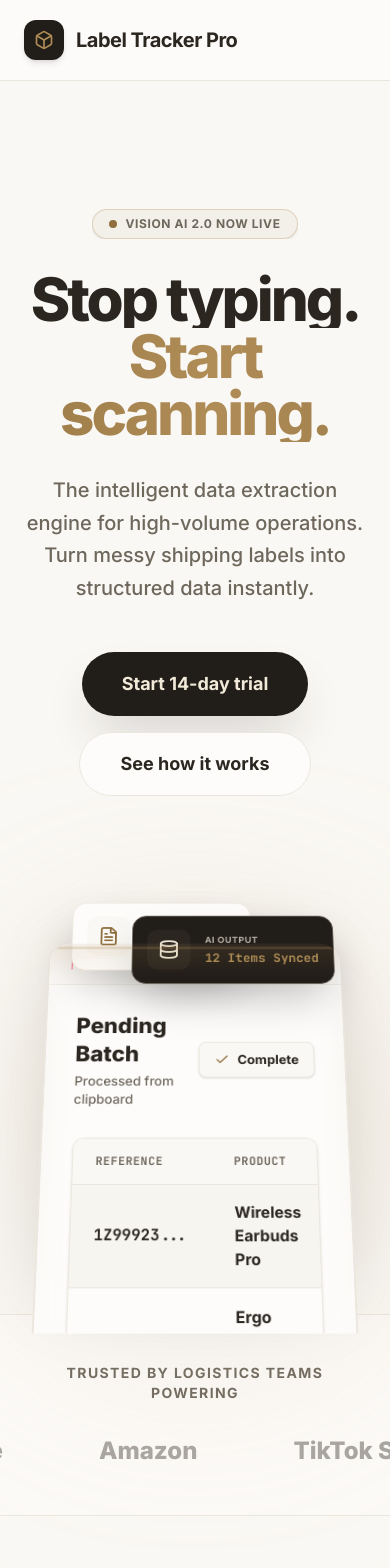
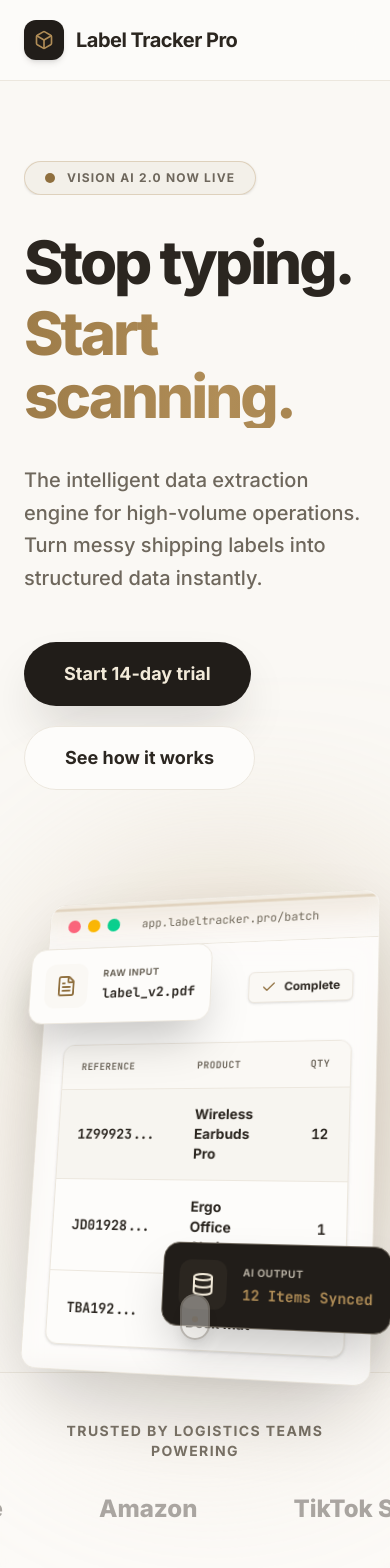
Before and after one commit to mursaleenh2022-del/Label-tracker, a Vue app in the folder frontend/: page / in a window 390 px wide. Shown: the top 1568 px of the page. Built offline with nearby package versions, Linux system fonts and the light colour scheme.

Commit message:
fix: revert hero back to ultra-polished 50/50 split layout while preserving lenis and entrance animations

```diff
--- a/frontend/src/views/LandingView.vue
+++ b/frontend/src/views/LandingView.vue
@@ -26,32 +26,33 @@
       </div>
     </nav>
 
-    <!-- Cinematic Centered Hero Section -->
-    <header class="pt-32 pb-0 px-6 lg:px-8 max-w-7xl mx-auto relative hero-section flex flex-col items-center" ref="heroSection">
+    <!-- 50/50 Split Hero Section with Modern Animations -->
+    <header class="min-h-screen flex items-center pt-20 px-6 lg:px-8 max-w-[90rem] mx-auto relative hero-section" ref="heroSection">
+      <div class="grid lg:grid-cols-2 gap-12 lg:gap-8 items-center w-full">
 
-      <!-- Copy Center -->
+        <!-- Left: Copy (Staggered Reveal) -->
+        <div class="relative z-30 hero-text-wrapper pr-0 lg:pr-12">
 
-      <div class="relative z-30 hero-text-wrapper text-center max-w-4xl mx-auto flex flex-col items-center">
           <div class="hero-pill-wrap overflow-hidden mb-8">
-          <div class="hero-pill inline-flex items-center space-x-2 bg-[#ECE7DE]/50 border border-[#B08D57]/30 rounded-full px-4 py-1.5 shadow-sm">
-            <span class="flex h-2 w-2 relative">
+            <div class="hero-pill inline-flex items-center space-x-3 bg-[#ECE7DE]/50 border border-[#B08D57]/30 rounded-full px-5 py-2 shadow-sm">
+              <span class="flex h-2.5 w-2.5 relative">
                 <span class="animate-ping absolute inline-flex h-full w-full rounded-full bg-[#B08D57] opacity-75"></span>
-              <span class="relative inline-flex rounded-full h-2 w-2 bg-[#8F6F3E]"></span>
+                <span class="relative inline-flex rounded-full h-2.5 w-2.5 bg-[#8F6F3E]"></span>
               </span>
-            <span class="text-xs font-bold uppercase tracking-wider text-[#6E675C]">Vision AI 2.0 Now Live</span>
+              <span class="text-xs font-bold uppercase tracking-widest text-[#6E675C]">Vision AI 2.0 Now Live</span>
             </div>
           </div>
 
-        <h1 class="text-6xl md:text-8xl text-[#2B2620] font-extrabold tracking-tighter mb-8 leading-[0.95] flex flex-col items-center">
-          <span class="overflow-hidden inline-block"><span class="hero-word inline-block transform translate-y-[100%]">Stop typing.</span></span>
-          <span class="overflow-hidden inline-block"><span class="hero-word text-transparent bg-clip-text bg-gradient-to-r from-[#8F6F3E] via-[#B08D57] to-[#8F6F3E] bg-[length:200%_auto] animate-gradient inline-block transform translate-y-[100%]">Start scanning.</span></span>
+          <h1 class="text-6xl md:text-[5.5rem] text-[#2B2620] font-extrabold tracking-tighter mb-8 leading-[1.05] flex flex-col">
+            <span class="overflow-hidden inline-block py-1"><span class="hero-word inline-block transform translate-y-[100%]">Stop typing.</span></span>
+            <span class="overflow-hidden inline-block py-1"><span class="hero-word text-transparent bg-clip-text bg-gradient-to-r from-[#8F6F3E] via-[#B08D57] to-[#8F6F3E] bg-[length:200%_auto] animate-gradient inline-block transform translate-y-[100%]">Start scanning.</span></span>
           </h1>
 
-        <p class="text-xl md:text-2xl text-[#6E675C] mb-12 max-w-2xl mx-auto leading-relaxed font-medium hero-desc">
+          <p class="text-xl md:text-2xl text-[#6E675C] mb-12 max-w-xl leading-relaxed font-medium hero-desc">
             The intelligent data extraction engine for high-volume operations. Turn messy shipping labels into structured data instantly.
           </p>
 
-        <div class="flex flex-col sm:flex-row items-center justify-center gap-4 hero-btns">
+          <div class="flex flex-col sm:flex-row items-start gap-5 hero-btns">
             <router-link to="/login" class="inline-flex items-center justify-center h-16 px-10 bg-[#211D19] text-[#F2EAD9] font-bold rounded-full hover:bg-[#2B2620] hover:-translate-y-1 transition-all duration-300 text-lg shadow-2xl shadow-[#211D19]/20">
               Start 14-day trial
             </router-link>
@@ -61,11 +62,11 @@
           </div>
         </div>
 
-      <!-- Massive Mockup Center -->
-      <div class="w-full mt-24 relative hero-mockup-wrapper z-20">
+        <!-- Right: Mockup with Laser Scan -->
+        <div class="relative w-full aspect-[4/3] lg:aspect-auto lg:h-[70vh] flex items-center justify-center perspective-1000 hero-mockup-wrapper z-20 mt-12 lg:mt-0">
 
-        <!-- Floating Parallax Elements -->
-        <div class="absolute -top-12 md:-top-20 left-[10%] md:left-[20%] bg-[#FDFCFA] p-4 rounded-2xl shadow-2xl border border-[#ECE7DE] z-30 parallax-el flex items-center space-x-4" data-speed="1.5">
+          <!-- Floating Tags -->
+          <div class="absolute top-[10%] left-[-5%] bg-[#FDFCFA] p-4 rounded-2xl shadow-2xl border border-[#ECE7DE] z-30 parallax-el flex items-center space-x-4" data-speed="1.2">
             <div class="w-12 h-12 bg-[#FAF8F4] rounded-xl flex items-center justify-center"><FileText class="text-[#8F6F3E] w-6 h-6" /></div>
             <div>
               <p class="text-[10px] uppercase font-bold text-[#6E675C] tracking-wider mb-1">Raw Input</p>
@@ -73,7 +74,7 @@
             </div>
           </div>
 
-        <div class="absolute -top-8 md:-top-12 right-[5%] md:right-[15%] bg-[#211D19] p-4 rounded-2xl shadow-2xl border border-[#6E675C] z-30 parallax-el flex items-center space-x-4" data-speed="1.2">
+          <div class="absolute bottom-[10%] right-[-5%] bg-[#211D19] p-4 rounded-2xl shadow-2xl border border-[#6E675C] z-30 parallax-el flex items-center space-x-4" data-speed="1.5">
             <div class="w-12 h-12 bg-[#2B2620] rounded-xl flex items-center justify-center"><Database class="text-[#F2EAD9] w-6 h-6" /></div>
             <div>
               <p class="text-[10px] uppercase font-bold text-[#F2EAD9]/70 tracking-wider mb-1">AI Output</p>
@@ -82,67 +83,71 @@
           </div>
 
           <!-- Glowing Backdrops -->
-        <div class="absolute top-1/2 left-1/2 -translate-x-1/2 -translate-y-1/2 w-[80%] h-[80%] bg-gradient-to-tr from-[#ECE7DE] to-[#B08D57] blur-[120px] -z-10 rounded-full opacity-50 animate-pulse-slow"></div>
+          <div class="absolute top-1/2 left-1/2 -translate-x-1/2 -translate-y-1/2 w-full h-full bg-gradient-to-tr from-[#ECE7DE] to-[#B08D57] blur-[100px] -z-10 rounded-full opacity-40 animate-pulse-slow"></div>
 
-        <!-- Static Coded Dashboard Mockup -->
-        <div class="mockup-container bg-[#FDFCFA] rounded-t-3xl md:rounded-t-[2.5rem] border-t-2 border-x-2 border-[#ECE7DE] shadow-[0_-20px_80px_-20px_rgba(0,0,0,0.15)] overflow-hidden relative w-[95%] md:w-[90%] mx-auto h-[50vh] md:h-[65vh]" ref="heroMockup">
+          <!-- Mockup Box -->
+          <div class="mockup-container w-full max-w-2xl bg-[#FDFCFA] rounded-2xl md:rounded-[2rem] border border-[#ECE7DE] shadow-[0_30px_80px_-15px_rgba(0,0,0,0.2)] overflow-hidden relative" ref="heroMockup">
 
             <!-- Laser Scan Effect -->
-          <div class="absolute inset-0 z-50 pointer-events-none overflow-hidden">
+            <div class="absolute inset-0 z-50 pointer-events-none overflow-hidden rounded-2xl">
               <div class="w-full h-[3px] bg-[#B08D57] shadow-[0_0_30px_10px_rgba(176,141,87,0.6)] animate-laser-scan"></div>
             </div>
 
-          <div class="bg-[#FAF8F4]/80 backdrop-blur-sm border-b border-[#ECE7DE] px-6 py-4 flex items-center space-x-2">
+            <div class="bg-[#FAF8F4]/80 backdrop-blur-sm border-b border-[#ECE7DE] px-5 py-4 flex items-center space-x-2">
               <div class="w-3.5 h-3.5 rounded-full bg-rose-400"></div>
               <div class="w-3.5 h-3.5 rounded-full bg-amber-400"></div>
               <div class="w-3.5 h-3.5 rounded-full bg-emerald-400"></div>
               <div class="ml-4 text-xs font-mono text-[#6E675C] flex-1 text-center pr-10">app.labeltracker.pro/batch</div>
             </div>
 
-          <div class="p-8 md:p-12 bg-[#FDFCFA]/60 backdrop-blur-md h-full">
+            <div class="p-6 md:p-8 bg-[#FDFCFA]/60 backdrop-blur-md">
               <div class="flex items-center justify-between mb-8">
                 <div>
-                <h3 class="font-extrabold text-2xl text-[#2B2620]">Pending Batch</h3>
-                <p class="text-sm text-[#6E675C] mt-1 font-medium">Processed from clipboard</p>
+                  <h3 class="font-extrabold text-xl text-[#2B2620]">Pending Batch</h3>
+                  <p class="text-xs text-[#6E675C] mt-1 font-medium">Processed from clipboard</p>
                 </div>
-              <div class="h-10 px-4 bg-[#FAF8F4] border border-[#ECE7DE] rounded-lg text-sm font-bold text-[#2B2620] flex items-center shadow-sm">
+                <div class="h-8 px-3 bg-[#FAF8F4] border border-[#ECE7DE] rounded-md text-xs font-bold text-[#2B2620] flex items-center shadow-sm">
                   <Check class="w-4 h-4 mr-2 text-[#8F6F3E]" /> Complete
                 </div>
               </div>
 
               <div class="border border-[#ECE7DE] rounded-xl overflow-hidden bg-[#FDFCFA] shadow-sm">
-              <table class="w-full text-left text-base">
+                <table class="w-full text-left text-sm">
                   <thead class="bg-[#FAF8F4] border-b border-[#ECE7DE]">
                     <tr>
-                    <th class="px-6 py-4 font-mono text-xs uppercase tracking-wider text-[#6E675C] font-bold">Reference</th>
-                    <th class="px-6 py-4 font-mono text-xs uppercase tracking-wider text-[#6E675C] font-bold">Product</th>
-                    <th class="px-6 py-4 font-mono text-xs uppercase tracking-wider text-[#6E675C] font-bold text-right">Qty</th>
-                    <th class="px-6 py-4 font-mono text-xs uppercase tracking-wider text-[#6E675C] font-bold">Status</th>
+                      <th class="px-5 py-4 font-mono text-[10px] uppercase tracking-wider text-[#6E675C] font-bold">Reference</th>
+                      <th class="px-5 py-4 font-mono text-[10px] uppercase tracking-wider text-[#6E675C] font-bold">Product</th>
+                      <th class="px-5 py-4 font-mono text-[10px] uppercase tracking-wider text-[#6E675C] font-bold text-right">Qty</th>
                     </tr>
                   </thead>
                   <tbody class="divide-y divide-[#ECE7DE]">
                     <tr class="bg-[#8F6F3E]/5">
-                    <td class="px-6 py-4 font-mono text-[#2B2620] font-bold">1Z99923...</td>
-                    <td class="px-6 py-4 font-bold text-[#2B2620]">Wireless Earbuds Pro</td>
-                    <td class="px-6 py-4 text-right font-mono text-[#2B2620] font-bold">12</td>
-                    <td class="px-6 py-4"><span class="inline-flex items-center px-3 py-1 rounded-md text-xs font-bold bg-[#ECE7DE] text-[#2B2620]">Extracted</span></td>
+                      <td class="px-5 py-4 font-mono text-[#2B2620] font-bold">1Z99923...</td>
+                      <td class="px-5 py-4 font-bold text-[#2B2620]">Wireless Earbuds Pro</td>
+                      <td class="px-5 py-4 text-right font-mono text-[#2B2620] font-bold">12</td>
                     </tr>
                     <tr>
-                    <td class="px-6 py-4 font-mono text-[#2B2620] font-bold">JD01928...</td>
-                    <td class="px-6 py-4 font-bold text-[#2B2620]">Ergo Office Chair</td>
-                    <td class="px-6 py-4 text-right font-mono text-[#2B2620] font-bold">1</td>
-                    <td class="px-6 py-4"><span class="inline-flex items-center px-3 py-1 rounded-md text-xs font-bold bg-[#ECE7DE] text-[#2B2620]">Extracted</span></td>
+                      <td class="px-5 py-4 font-mono text-[#2B2620] font-bold">JD01928...</td>
+                      <td class="px-5 py-4 font-bold text-[#2B2620]">Ergo Office Chair</td>
+                      <td class="px-5 py-4 text-right font-mono text-[#2B2620] font-bold">1</td>
                     </tr>
                     <tr>
-                    <td class="px-6 py-4 font-mono text-[#2B2620] font-bold">TBA192...</td>
-                    <td class="px-6 py-4 font-bold text-[#2B2620]">Standing Desk Mat</td>
-                    <td class="px-6 py-4 text-right font-mono text-[#2B2620] font-bold">4</td>
-                    <td class="px-6 py-4"><span class="inline-flex items-center px-3 py-1 rounded-md text-xs font-bold bg-[#ECE7DE] text-[#2B2620]">Extracted</span></td>
+                      <td class="px-5 py-4 font-mono text-[#2B2620] font-bold">TBA192...</td>
+                      <td class="px-5 py-4 font-bold text-[#2B2620]">Standing Desk Mat</td>
+                      <td class="px-5 py-4 text-right font-mono text-[#2B2620] font-bold">4</td>
                     </tr>
                   </tbody>
                 </table>
               </div>
             </div>
+          </div>
+        </div>
+      </div>
+
+      <!-- Premium Scroll Indicator -->
+      <div class="absolute bottom-8 left-1/2 -translate-x-1/2 flex flex-col items-center justify-center opacity-80 cursor-pointer hover:opacity-100 transition-opacity z-50" @click="scrollDown">
+        <div class="w-[30px] h-[46px] border-2 border-[#6E675C]/50 rounded-full flex justify-center p-1 relative shadow-lg bg-[#FAF8F4]/50 backdrop-blur-sm">
+          <div class="w-1.5 h-1.5 bg-[#8F6F3E] rounded-full animate-scroll-wheel"></div>
         </div>
       </div>
     </header>
@@ -562,44 +567,31 @@ onMounted(() => {
     });
   });
 
-  // 3. CINEMATIC HERO 3D TILT SCRUB
+  // 3. ZOOM-THROUGH SCRUB FOR 50/50 LAYOUT
   if (heroMockup.value) {
-    // Initial 3D tilted state
+    // Initial 3D tilt
     gsap.set('.hero-mockup-wrapper', {
-      rotateX: 25,
-      scale: 0.9,
-      y: 50,
-      transformPerspective: 1500,
-      transformOrigin: 'top center'
+      rotateX: 10,
+      rotateY: -15,
+      transformPerspective: 1200,
     });
 
-    // As you scroll down, it rotates flat and scales up to fill screen
+    // Zoom out on scroll
     gsap.to('.hero-mockup-wrapper', {
+      scale: 1.2,
+      opacity: 0,
+      y: 100,
       rotateX: 0,
-      scale: 1,
-      y: -50,
-      ease: "none",
+      rotateY: 0,
+      ease: "power1.inOut",
       scrollTrigger: {
         trigger: ".hero-section",
         start: "top top",
-        end: "bottom top",
+        end: "+=100%",
         scrub: 1
       }
     });
   }
-
-  gsap.to('.hero-text-wrapper', {
-    y: -150,
-    opacity: 0,
-    ease: "none",
-    scrollTrigger: {
-      trigger: ".hero-section",
-      start: "top top",
-      end: "bottom top",
-      scrub: 1
-    }
-  });
-
   // 4. Statement Text Word-by-Word Highlight
   const statementWords = gsap.utils.toArray('.statement-word');
   if (statementWords.length > 0) {
```
Lines whose indentation alone changed are shown as unchanged.
